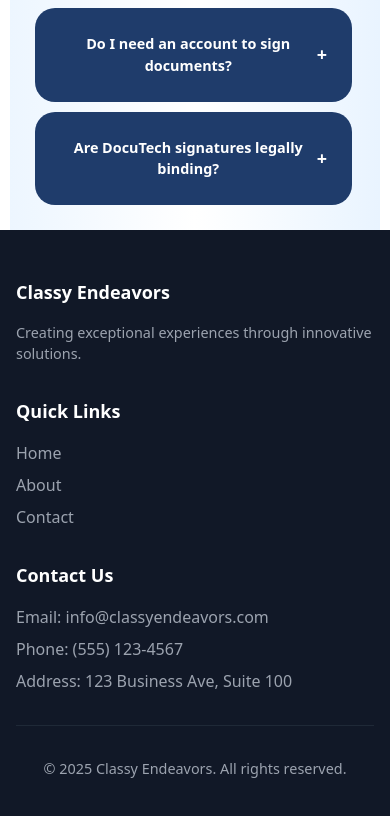
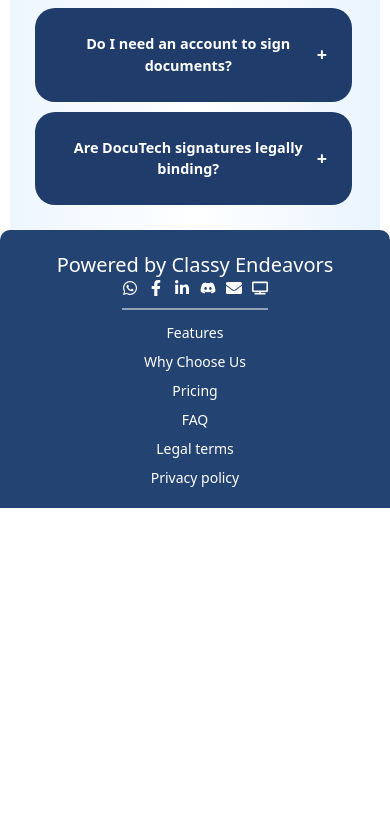
Before and after one commit to AdityaRaj81/classy-endeavors-app, a React (Vite) app: page / in a window 390 px wide. Shown: the part 4989-5805 px from the top of the page. After the commit the page ends 5497 px from the top, so only its background shows below. Built offline with nearby package versions, Linux system fonts and the light colour scheme.

Commit message:
Refactor Footer component and add responsive styles with new CSS module

```diff
--- a/src/components/Footer/Footer.jsx
+++ b/src/components/Footer/Footer.jsx
@@ -1,48 +1,51 @@
-import React from 'react';
-import { Link } from 'react-router-dom';
+import React from "react";
+import { Link } from "react-router-dom";
+import styles from "./footer.module.css";
+import { FaWhatsapp, FaFacebookF, FaLinkedinIn, FaDiscord, FaEnvelope, FaTv } from "react-icons/fa";
 
 const Footer = () => {
   return (
-    <footer className="bg-gray-900">
-      <div className="max-w-7xl mx-auto py-12 px-4 sm:px-6 lg:px-8">
-        <div className="grid grid-cols-1 md:grid-cols-3 gap-8">
-          <div>
-            <h3 className="text-white text-lg font-semibold mb-4">Classy Endeavors</h3>
-            <p className="text-gray-400">
-              Creating exceptional experiences through innovative solutions.
-            </p>
+    <footer className={styles.footer}>
+      <div className={styles.footerContainer}>
+        {/* Left Side - Company Name */}
+        <p className={styles.poweredBy}>Powered by Classy Endeavors</p>
+
+        {/* Right Side - Social Icons & Links */}
+        <div className={styles.rightSection}>
+          {/* Social Media Links (Top) */}
+          <div className={styles.socialIcons}>
+            <a href="https://wa.me/yourwhatsapplink" target="_blank" rel="noopener noreferrer">
+              <FaWhatsapp />
+            </a>
+            <a href="https://facebook.com" target="_blank" rel="noopener noreferrer">
+              <FaFacebookF />
+            </a>
+            <a href="https://linkedin.com" target="_blank" rel="noopener noreferrer">
+              <FaLinkedinIn />
+            </a>
+            <a href="https://discord.com" target="_blank" rel="noopener noreferrer">
+              <FaDiscord />
+            </a>
+            <a href="mailto:info@classyendeavors.com">
+              <FaEnvelope />
+            </a>
+            <a href="#">
+              <FaTv />
+            </a>
           </div>
-          <div>
-            <h3 className="text-white text-lg font-semibold mb-4">Quick Links</h3>
-            <ul className="space-y-2">
-              <li>
-                <Link to="/" className="text-gray-400 hover:text-white transition-colors">
-                  Home
-                </Link>
-              </li>
-              <li>
-                <Link to="/about" className="text-gray-400 hover:text-white transition-colors">
-                  About
-                </Link>
-              </li>
-              <li>
-                <Link to="/contact" className="text-gray-400 hover:text-white transition-colors">
-                  Contact
-                </Link>
-              </li>
-            </ul>
+
+          {/* Horizontal Line */}
+          <hr className={styles.divider} />
+
+          {/* Other Links (Bottom) */}
+          <div className={styles.links}>
+            <Link to="/features">Features</Link>
+            <Link to="/why-choose-us">Why Choose Us</Link>
+            <Link to="/pricing">Pricing</Link>
+            <Link to="/faq">FAQ</Link>
+            <Link to="/legal-terms">Legal terms</Link>
+            <Link to="/privacy-policy">Privacy policy</Link>
           </div>
-          <div>
-            <h3 className="text-white text-lg font-semibold mb-4">Contact Us</h3>
-            <ul className="space-y-2 text-gray-400">
-              <li>Email: info@classyendeavors.com</li>
-              <li>Phone: (555) 123-4567</li>
-              <li>Address: 123 Business Ave, Suite 100</li>
-            </ul>
-          </div>
-        </div>
-        <div className="mt-8 pt-8 border-t border-gray-800 text-center text-gray-400">
-          <p>&copy; {new Date().getFullYear()} Classy Endeavors. All rights reserved.</p>
         </div>
       </div>
     </footer>
--- /dev/null
+++ b/src/components/Footer/footer.module.css
@@ -0,0 +1,116 @@
+.footer {
+  background-color: #234472;
+  padding: 40px;
+  color: white;
+  border-top-left-radius: 50px;  /* Rounded top-left corner */
+  border-top-right-radius: 50px; /* Rounded top-right corner */
+}
+
+/* Centering Content */
+.footerContainer {
+  max-width: 1200px;
+  margin: 0 auto;
+  display: flex;
+  justify-content: space-between;
+  align-items: center;
+}
+
+/* Left Side - Company Name */
+.poweredBy {
+  font-size: 20px;
+  white-space: nowrap;
+}
+
+/* Right Side */
+.rightSection {
+  display: flex;
+  flex-direction: column;
+  align-items: flex-end;
+  gap: 12px;
+}
+
+/* Social Media Icons */
+.socialIcons {
+  display: flex;
+  gap: 12px;
+}
+
+.socialIcons a {
+  color: white;
+  font-size: 18px;
+  transition: color 0.3s ease-in-out;
+}
+
+.socialIcons a:hover {
+  color: #a4c3f5;
+}
+
+/* Horizontal Divider */
+.divider {
+  width: 100%;
+  border: 0.5px solid rgba(255, 255, 255, 0.5);
+}
+
+/* Other Links */
+.links {
+  display: flex;
+  gap: 15px;
+}
+
+.links a {
+  color: white;
+  text-decoration: none;
+  font-size: 14px;
+  transition: color 0.3s ease-in-out;
+}
+
+.links a:hover {
+  color: #a4c3f5;
+  text-decoration: underline;
+}
+
+/* Responsive Design */
+
+/* Tablets */
+@media (max-width: 768px) {
+  .footerContainer {
+    flex-direction: column;
+    text-align: center;
+  }
+
+  .rightSection {
+    align-items: center;
+  }
+
+  .links {
+    flex-direction: column;
+    gap: 8px;
+  }
+}
+
+/* Mobile */
+@media (max-width: 480px) {
+  .footer {
+    padding: 20px;
+    border-top-left-radius: 10px;  /* Adjusted for mobile */
+    border-top-right-radius: 10px;
+  }
+
+  .footerContainer {
+    flex-direction: column;
+    text-align: center;
+  }
+
+  .socialIcons {
+    gap: 10px;
+  }
+
+  .socialIcons a {
+    font-size: 16px;
+  }
+
+  .links {
+    flex-direction: column;
+    gap: 8px;
+  }
+}
```
